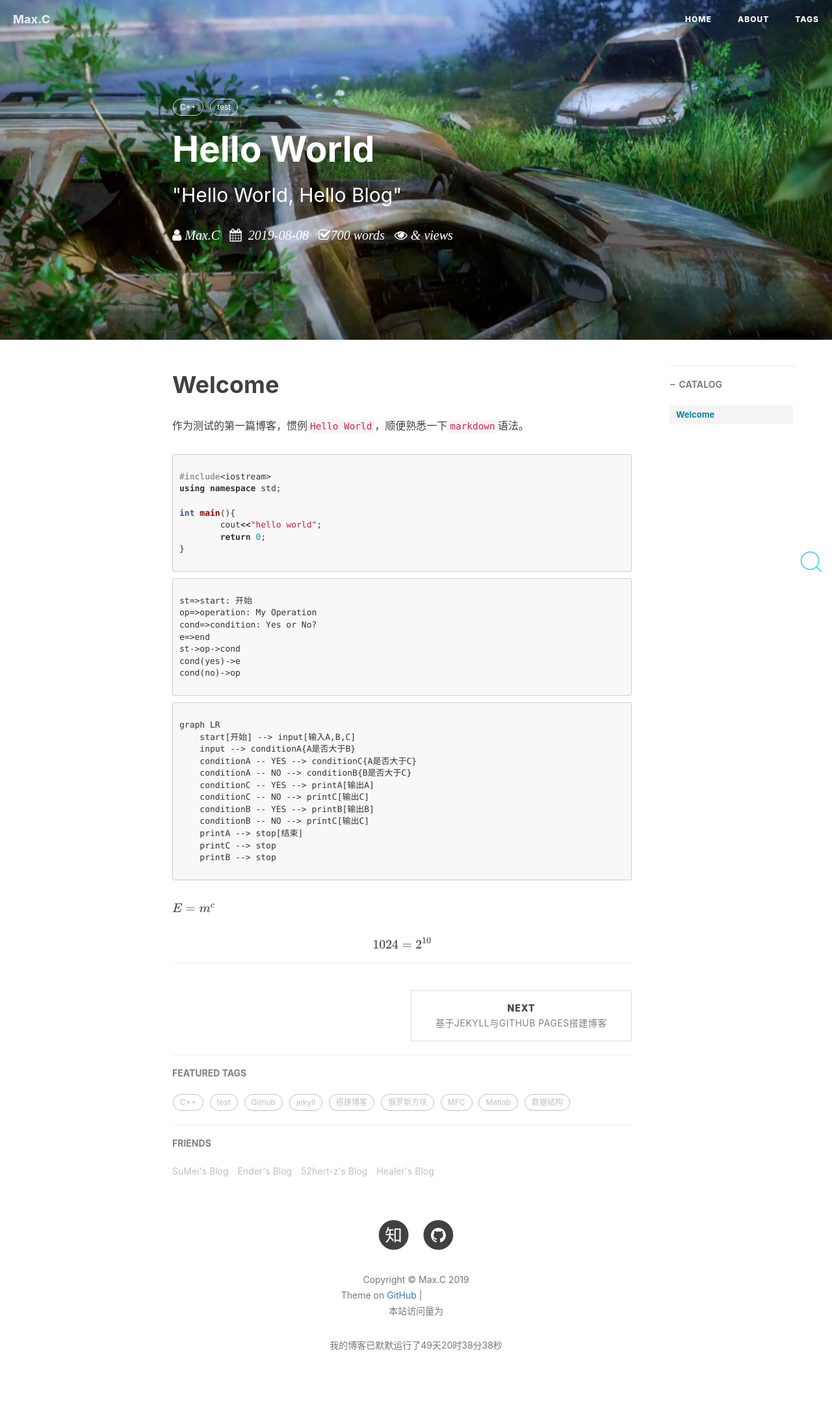
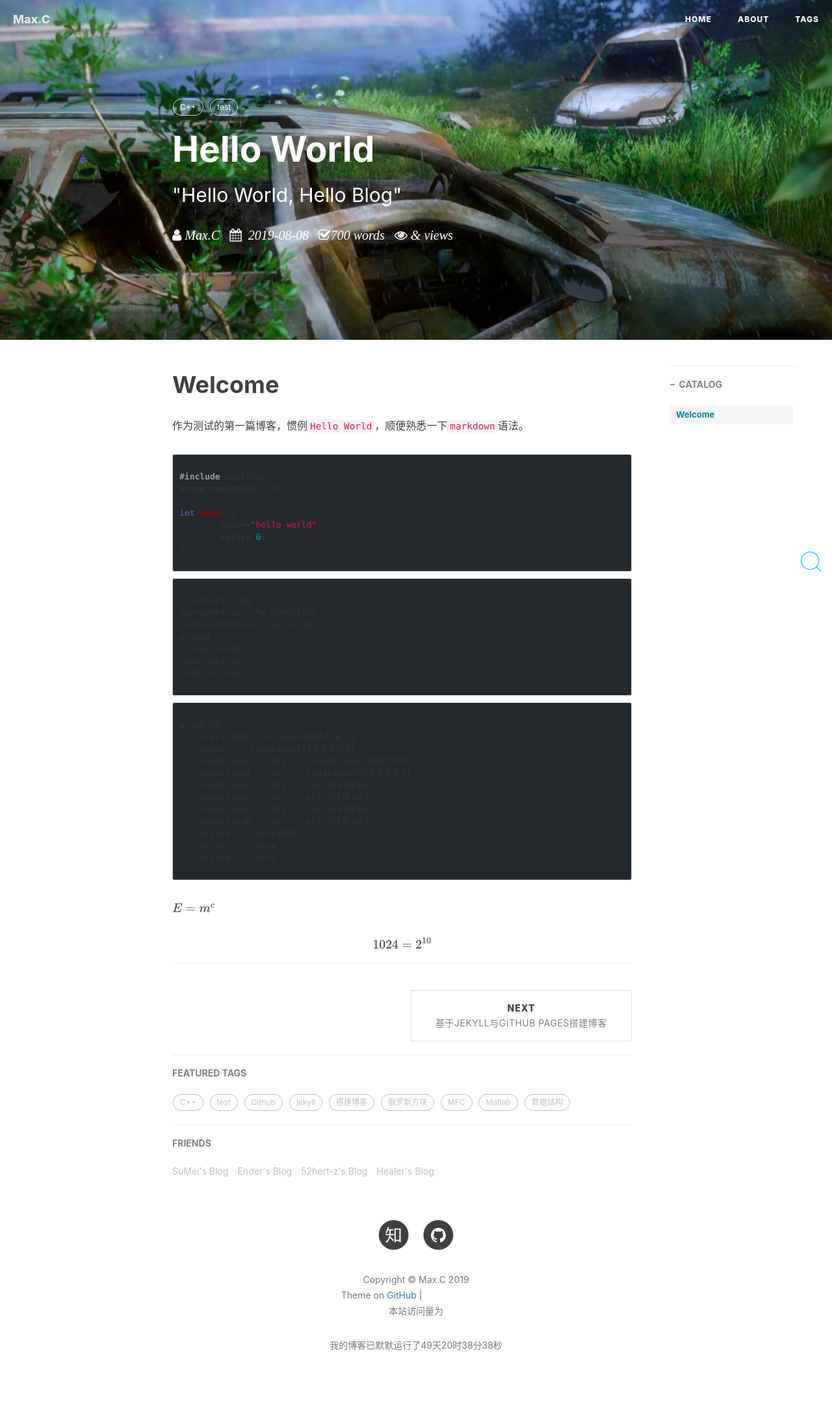
Before and after one commit to 437436999/437436999-coder.github.io, a Jekyll site: the page built from _posts/2019-08-08-hello-world.md, in a window 1280 px wide. Shown: the whole page at 65% size. Built offline with Jekyll 4.4.1, drawn with Linux system fonts in a browser that asks for light colours; nearby versions of some CDN libraries; formulas are drawn with MathJax 3; comment, search, counter and statistics services are not loaded; grey boxes are pictures that could not be loaded.

Commit message:
Update syntax.css

```diff
--- a/css/syntax.css
+++ b/css/syntax.css
@@ -19,7 +19,7 @@
  * Courtesy of GitHub.com
  */
 
-.highlight pre, pre, .highlight .hll { background-color: #f8f8f8; border: 1px solid #ccc; padding: 6px 10px; border-radius: 3px; }
+.highlight pre, pre, .highlight .hll { background-color: #24292e; border: 1px solid #ccc; padding: 6px 10px; border-radius: 3px; }
 .highlight .c { color: #999988; font-style: italic; }
 .highlight .err { color: #a61717; background-color: #e3d2d2; }
 .highlight .k { font-weight: bold; }
```
